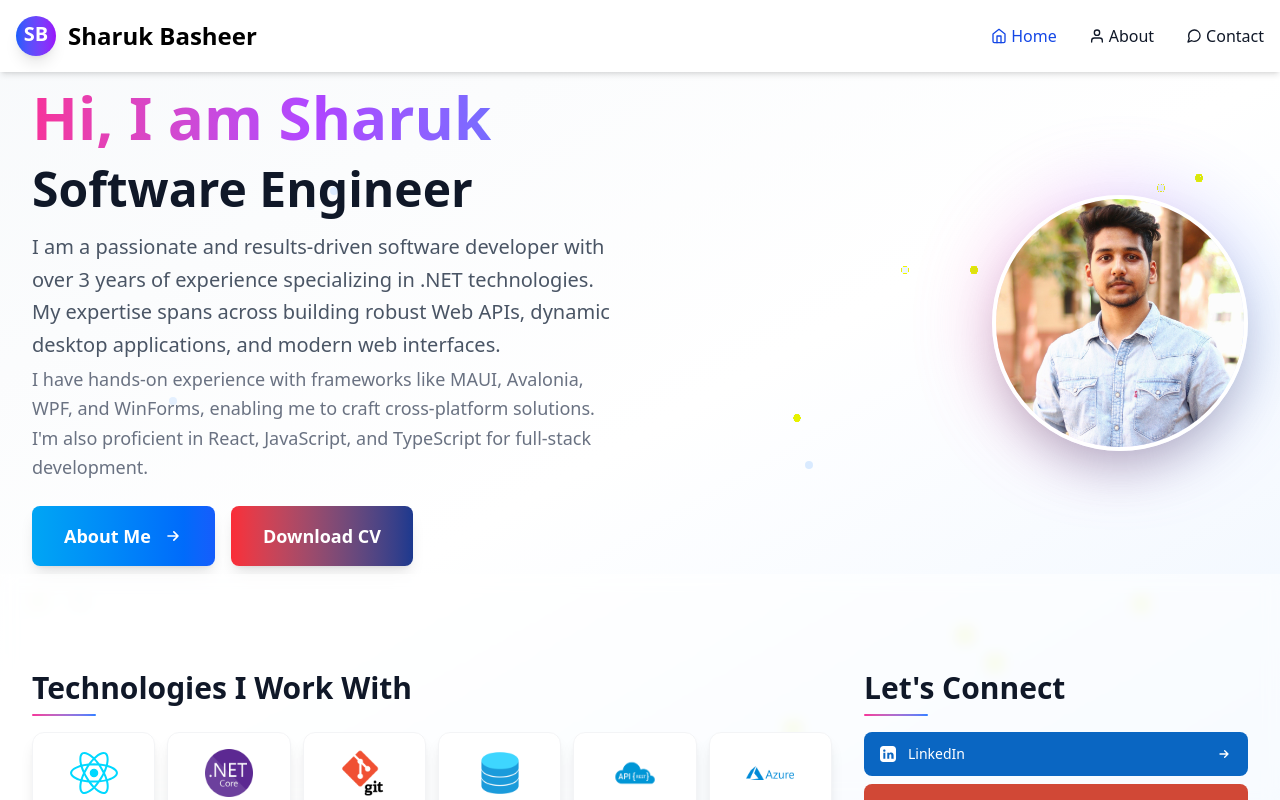
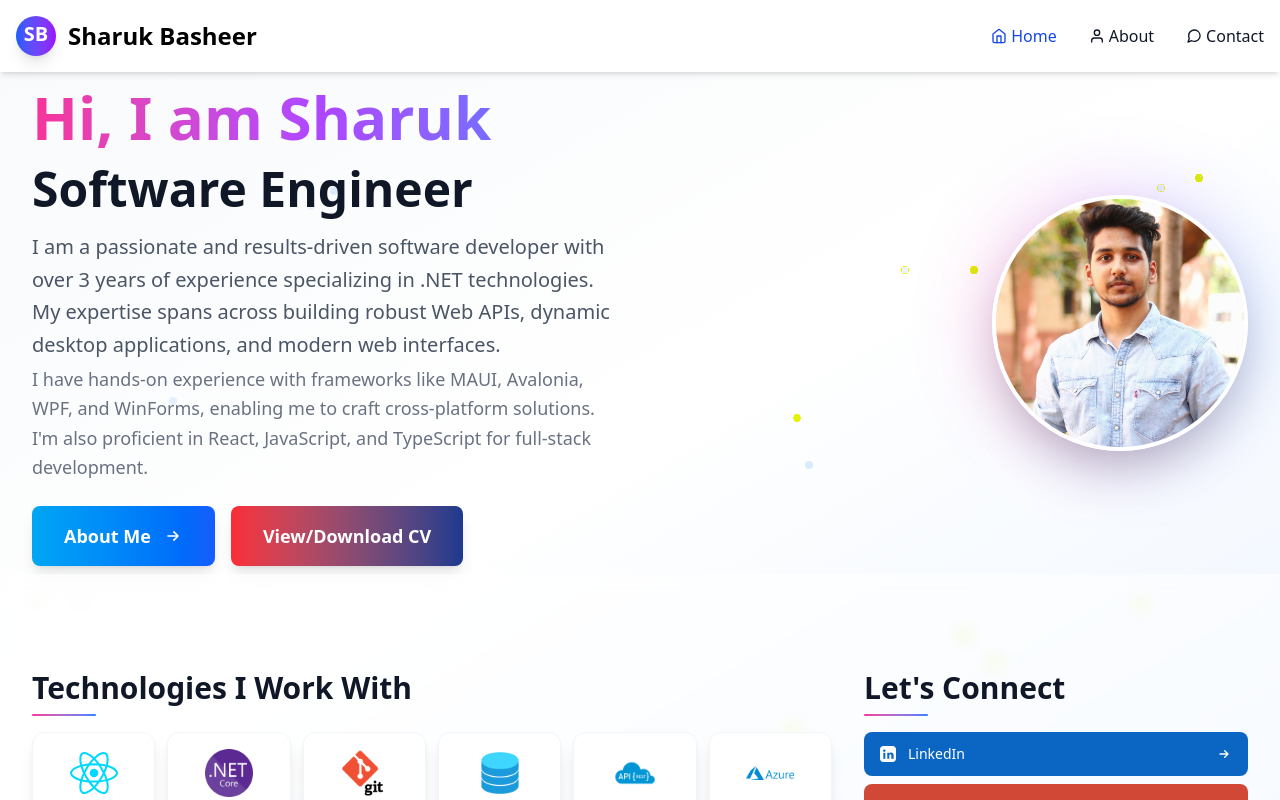
Before and after one commit to sharukbasheer/sharukbasheer_resume, a React (Vite) app: page / in a window 1280 px wide. Built offline with nearby package versions, Linux system fonts and the light colour scheme.

Commit message:
Debug and fix PDF download issue

```diff
--- a/src/pages/Home.tsx
+++ b/src/pages/Home.tsx
@@ -84,14 +84,13 @@ const Home = () => {
                   </button>
                 </Link>
                 <a
-                  href={`${import.meta.env.BASE_URL}Sharuk_Basheer_Resume.pdf`}
+                  href="https://sharukbasheer.github.io/sharukbasheer_resume/Sharuk_Basheer_Resume.pdf"
                   target="_blank"
                   rel="noopener noreferrer"
-                  download="Sharuk_Basheer_Resume.pdf"
                   className="inline-block group"
                 >
                   <button className="flex items-center gap-3 bg-gradient-to-r from-red-500 to-blue-900 hover:from-red-600 hover:to-blue-900 text-white px-6 py-3 lg:px-8 lg:py-4 rounded-lg font-semibold text-base lg:text-lg transition-all duration-300 transform hover:scale-105 hover:shadow-xl shadow-lg">
-                    Download CV
+                    View/Download CV
                   </button>
                 </a>
               </div>
```
